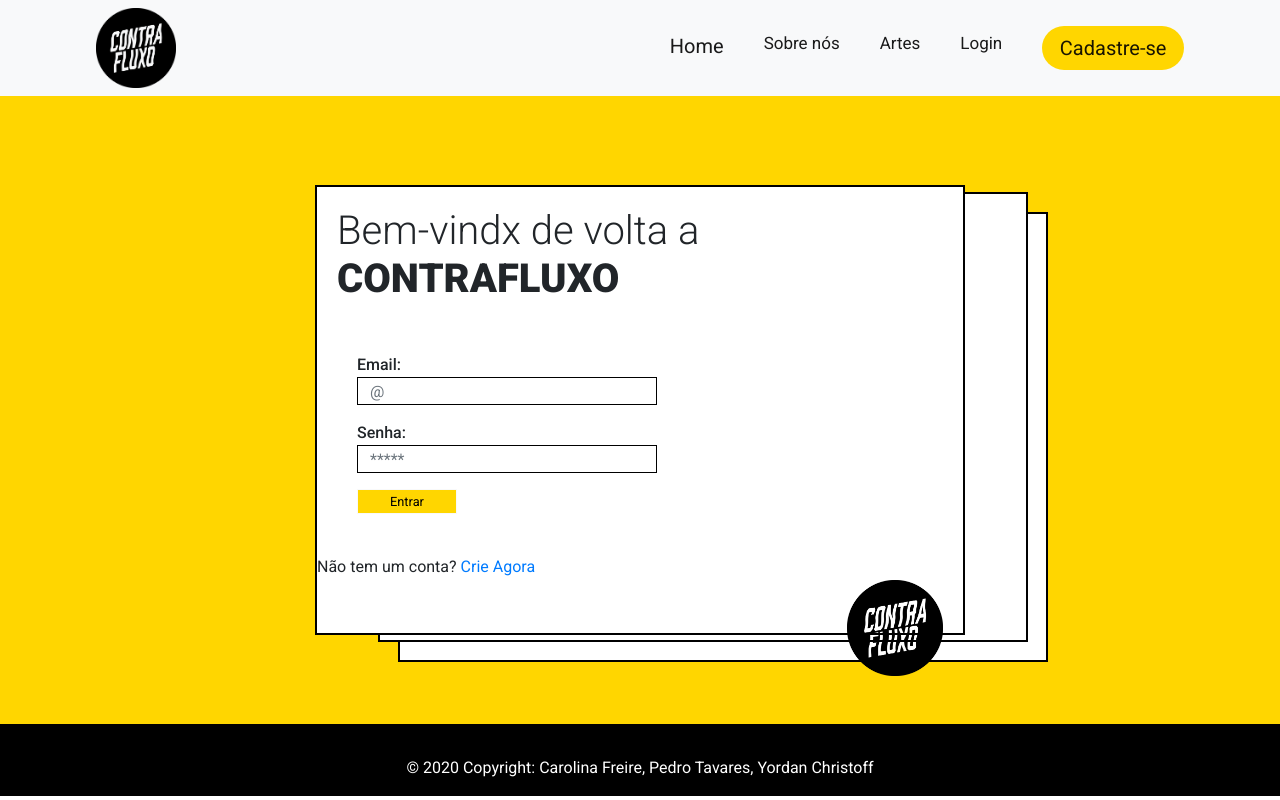
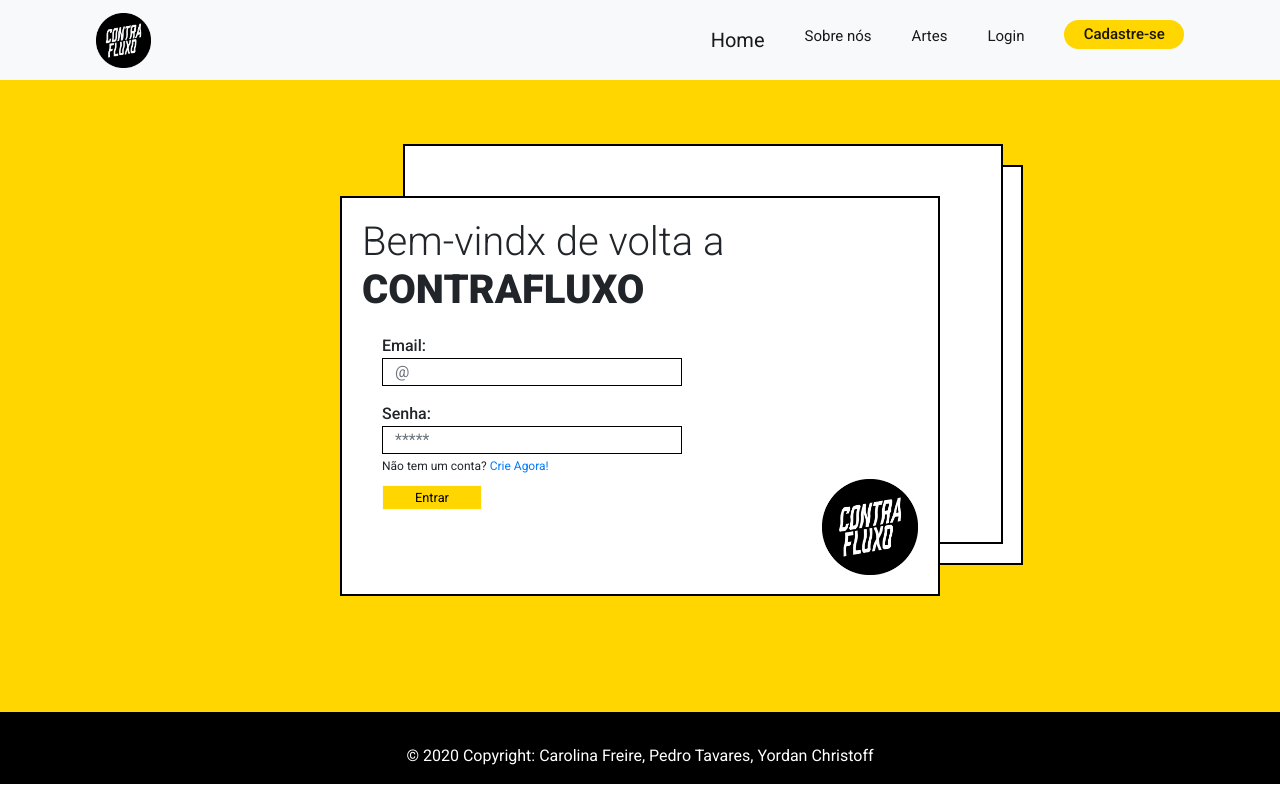
Before and after one commit to yordancurty/contra-fluxo-frontend, a React (Create React App) app: page /login in a window 1280 px wide. Built offline with nearby package versions, Linux system fonts and the light colour scheme.

Commit message:
style login, loginForm siginupForm

```diff
--- a/src/assets/styles/style.css
+++ b/src/assets/styles/style.css
@@ -11,9 +11,29 @@
 
 
 /* --------- navbar --------- */
-.mother-div-navbar{
+nav {
+    height: 10vh;
+
+
 
 }
+
+.logo {
+    width: 50px;
+}
+
+.navbar-link a{
+    font-size: 15px;
+    font-weight: 500;
+    border-radius: 2rem;
+    background-color: #ffd600;
+    padding: 0.1rem;
+}
+
+.menu-item{
+    font-size: 15px;
+}
+
 .navbar-link{
 
     border-radius: 2rem;
@@ -184,14 +204,29 @@
 
 /* ------- Formulário LOGIN e SIGNUP -------- */
 
-.logo-form-login{
+.logo-form-signup{
     width: 6rem;
         position: relative;
         left: 630px;
         top: 33px;
 }
 
+
+.ciar-conta-login{
+    font-size: 12px;
+    position: relative;
+    left: 40px;
+    bottom: 53px;
+}
+
+
+
 .btn-form-login{
+    position: absolute;
+    top: 30px;
+
+}
+.btn-form-signup{
     margin-top: 25px;
 }
 
@@ -299,18 +334,23 @@
     }
 }
 @media (min-width: 900px) and (max-width: 1380px) {
+
+    /* ----------------- login/signin ----------------- */
+   .logo{
+       width: 55px!important;
+   }
     .logo-form-login{
         width: 6rem;
             position: relative;
-            left: 530px;
-            top: -15px;
+            left: 480px;
+            top: -65px;
     }
 
     .form-container{
     background-color: #ffd600;
     background-size: cover;
     width: 100vw;
-    height: 78.5vh;
+    height: 78.99vh;
 }
 .bold{
     font-weight: 900;
@@ -322,7 +362,7 @@
     font-weight: 300;
     margin-top: 20px;
     margin-left: 20px;
-    margin-bottom: 50px;
+    margin-bottom: 20px;
 }
 
 .form-box-1 label {
@@ -340,6 +380,16 @@
     margin-left: 40px;
 }
 
+.alert-danger {
+    position: absolute;
+    bottom: 20px;
+    left: 150px;
+    padding-right: 15px;
+    padding-top: 2.5px;
+    width: fit-content;
+    height: 30px;
+}
+
 .form-box-1 button {
     width: 100px;
     border-radius: 0;
@@ -348,6 +398,7 @@
     bottom: 25px;
     text-align: center;
     padding: 0;
+    margin-top: -30px;
 }
 
 .form-box-1 img{
@@ -355,32 +406,32 @@
 }
 
 .form-box-3{
-    width: 650px;
-height: 450px;
+    width: 600px;
+height: 400px;
 background: #FFFFFF;
 border: 2px solid #000000;
 box-sizing: border-box;
     position: absolute;
-    left: 378px;
-    top: 192px;
+    left: 403px;
+    top: 144px;
     z-index: 1;
 }
 
  .form-box-2{
-    width: 650px;
-height: 450px;
+    width: 600px;
+height: 400px;
 background: #FFFFFF;
 border: 2px solid #000000;
 box-sizing: border-box;
     position: absolute;
-     left: 398px;
-     top: 212px;
+     left: 423px;
+     top: 165px;
     z-index: 0;
 }
 
 .form-box-1{
-width: 650px;
-height: 450px;
+width: 600px;
+height: 400px;
 background: #FFFFFF;
 border: 2px solid #000000;
 box-sizing: border-box;
@@ -394,8 +445,8 @@
 .logo-form{
     width: 5.5rem;
     position: relative;
-    left: 435px;
-    top: -30px;
+    left: 390px;
+    top: -45px;
 }
 
 .btn-form{
@@ -407,7 +458,7 @@
 
 }
 }
-
+ /* ----------------- login/signin ----------------- */
 
 
 /* --------- foooter --------- */
@@ -592,9 +643,7 @@
 
     color: #000000;
     }
-    .menu-item{
-        font-size: 17px;
-    }
+
 
 
 .hr-manifesto{
--- a/src/routeComponent/auth/LoginForm.js
+++ b/src/routeComponent/auth/LoginForm.js
@@ -75,8 +75,8 @@
              <button type="submit" class="btn-form btn btn-light btn-form-login">Entrar</button>
              <div className="d-flex justify-content-end">
              </div>
-             <p className="mt-3">
-            Não tem um conta? <Link to="/signup">Crie Agora</Link>
+             <p className="ciar-conta-login mt-3">
+            Não tem um conta? <Link to="/signup">Crie Agora!</Link>
           </p>
              <img className="logo-form-login" src={logo} alt="logo"/>
         </form>
--- a/src/routeComponent/auth/SignupForm.js
+++ b/src/routeComponent/auth/SignupForm.js
@@ -66,7 +66,7 @@
               <label htmlFor="signupPasswordInput">Senha:</label>
               <input name="password" type="password" className="form-control" id="signupPasswordInput" placeholder="*****" onChange={handleChange} value={state.password}/>
           </div>
-        {state.loading ? (<LoadingButton />) : (<button type="submit" className="btn-form btn btn-ligth">
+        {state.loading ? (<LoadingButton />) : (<button type="submit" className="btn-form btn  btn-form-signup btn-ligth">
             Criar Conta
             </button>)}
           {state.error ? <ErrorAlert error={state.error} /> : null}
```
